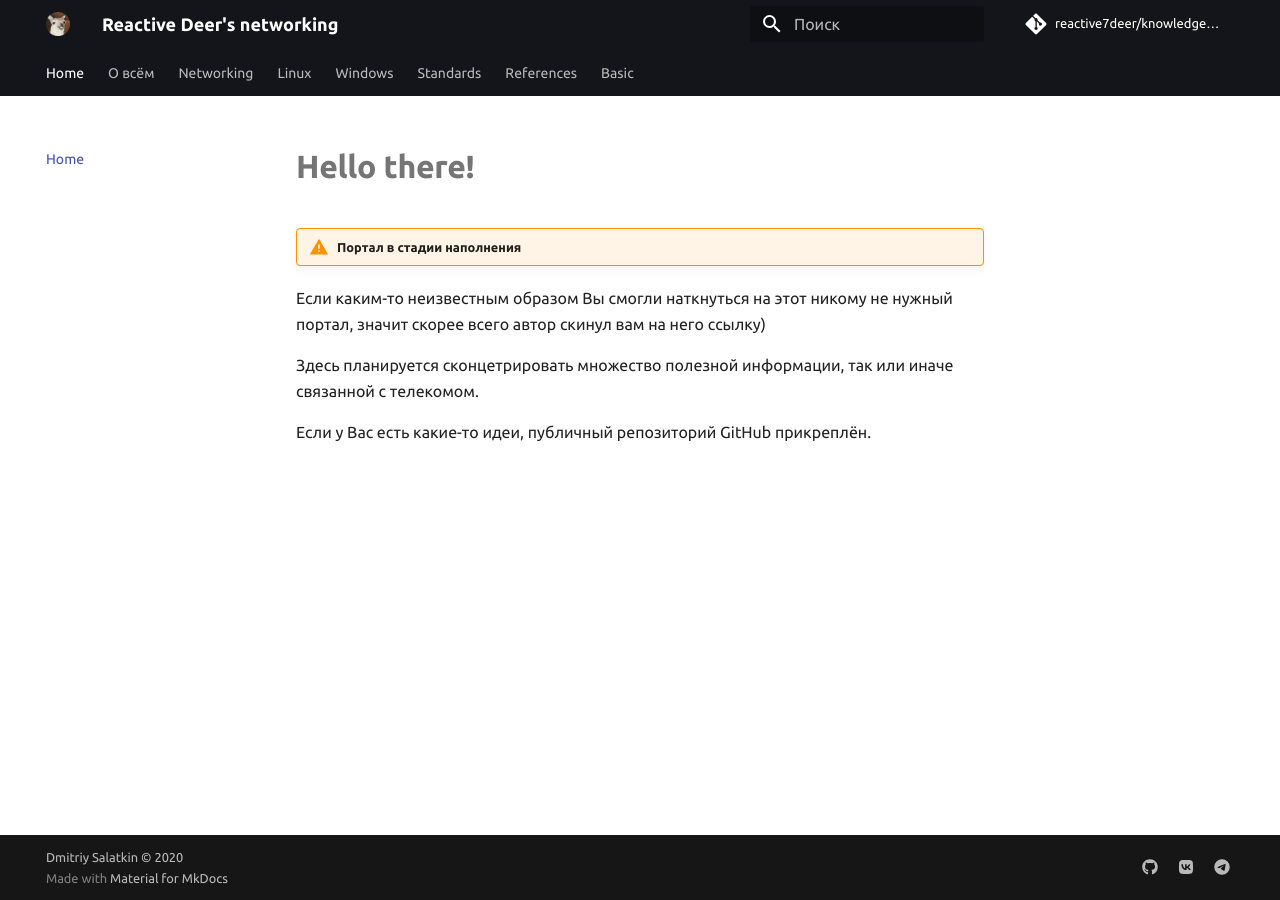
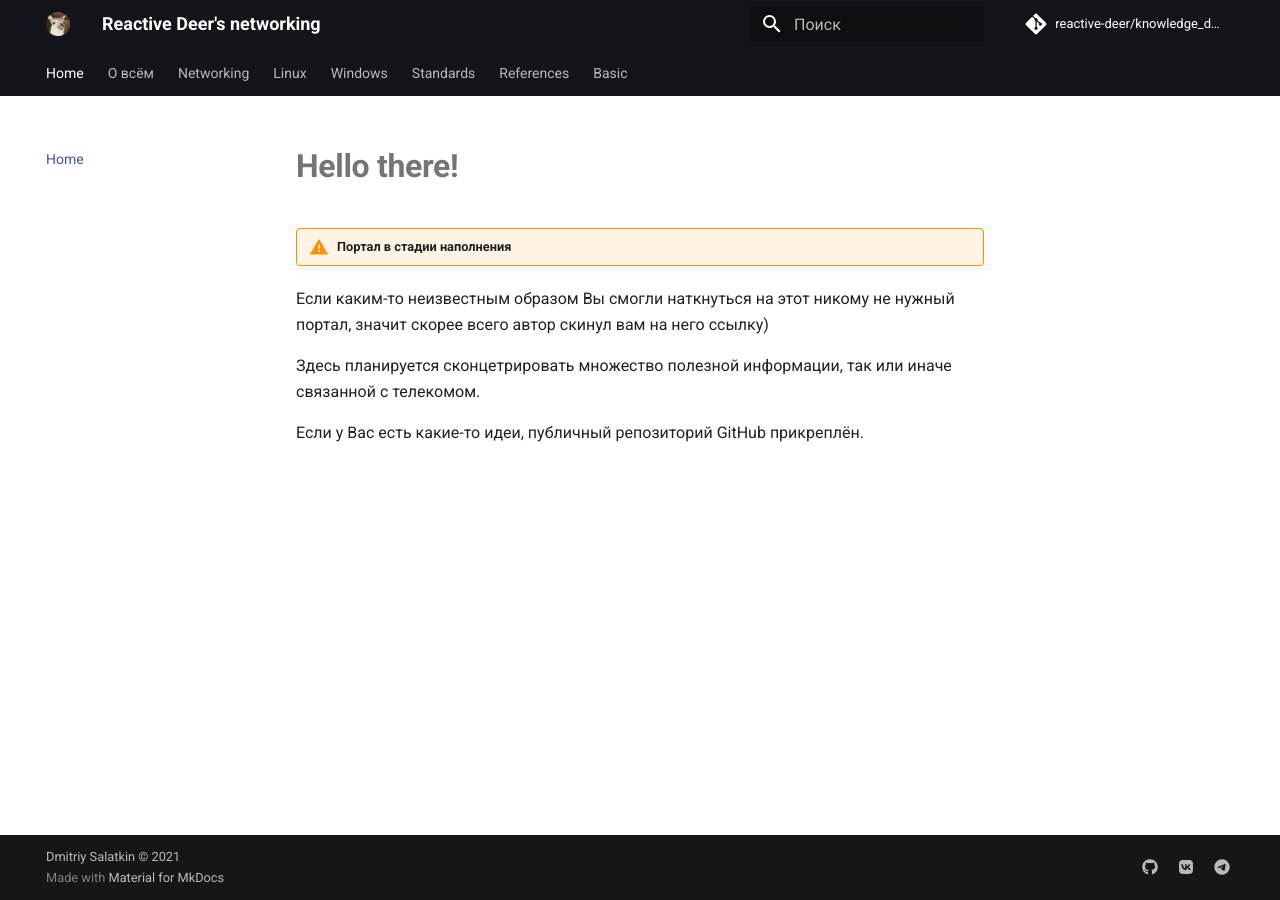
Before and after one commit to icebale-coder/readthedocs, an MkDocs documentation site: the page built from docs/index.md, in a window 1280 px wide. Built offline with MkDocs 1.6.1 and Material for MkDocs 9.7.7, drawn with Linux system fonts in a browser that asks for light colours; comment, search, counter and statistics services are not loaded.

Commit message:
changing mkdocs.yml

```diff
--- a/mkdocs.yml
+++ b/mkdocs.yml
@@ -2,10 +2,10 @@
 
 # Basic info
 site_name: Reactive Deer's networking
-site_description: Everything I know is here (almost)
+site_description: Everything I know so far
 site_author: Dmitriy Salatkin
-repo_name: reactive7deer/knowledge_database
-repo_url: https://github.com/reactive7deer/knowledge_database
+repo_name: reactive-deer/knowledge_database
+repo_url: https://github.com/reactive-deer/knowledge_database
 
 # Extensions to MD
 markdown_extensions:
@@ -44,7 +44,7 @@ markdown_extensions:
 extra:
   social:
     - icon: fontawesome/brands/github
-      link: https://github.com/reactive7deer
+      link: https://github.com/reactive-deer
     - icon: fontawesome/brands/vk
       link: https://vk.com/reactive_deer
     - icon: fontawesome/brands/telegram
@@ -58,8 +58,8 @@ theme:
         primary: black
         accent: amber
     font:
-      text: "Ubuntu"
-      code: "Ubuntu Mono"
+      text: "Roboto"
+      code: "Roboto Mono"
     features:
       - tabs
       - instant
@@ -81,4 +81,4 @@ plugins:
 
 
 # Copyright
-copyright: "Dmitriy Salatkin &copy; 2020"
+copyright: "Dmitriy Salatkin &copy; 2021"
```
